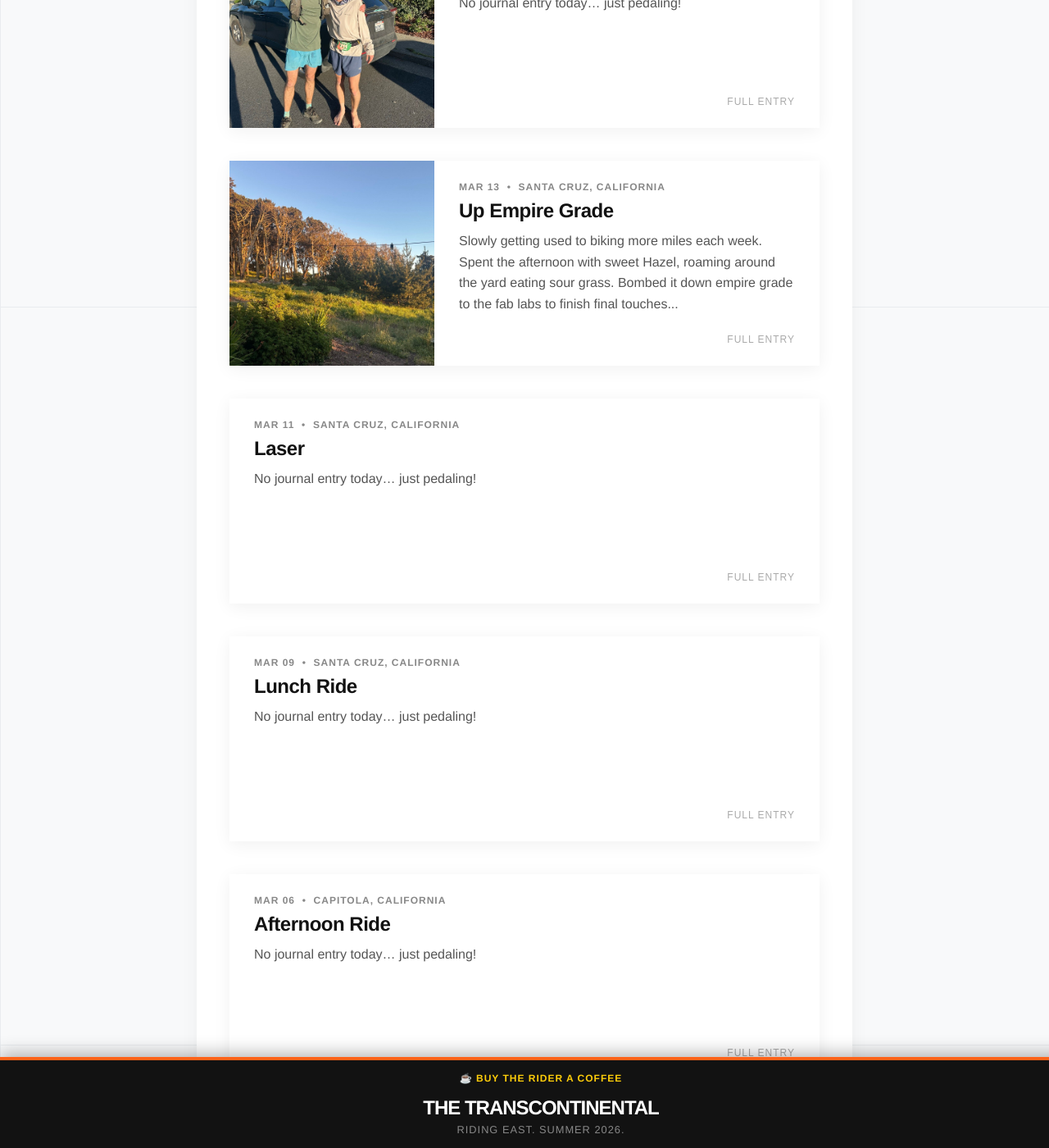
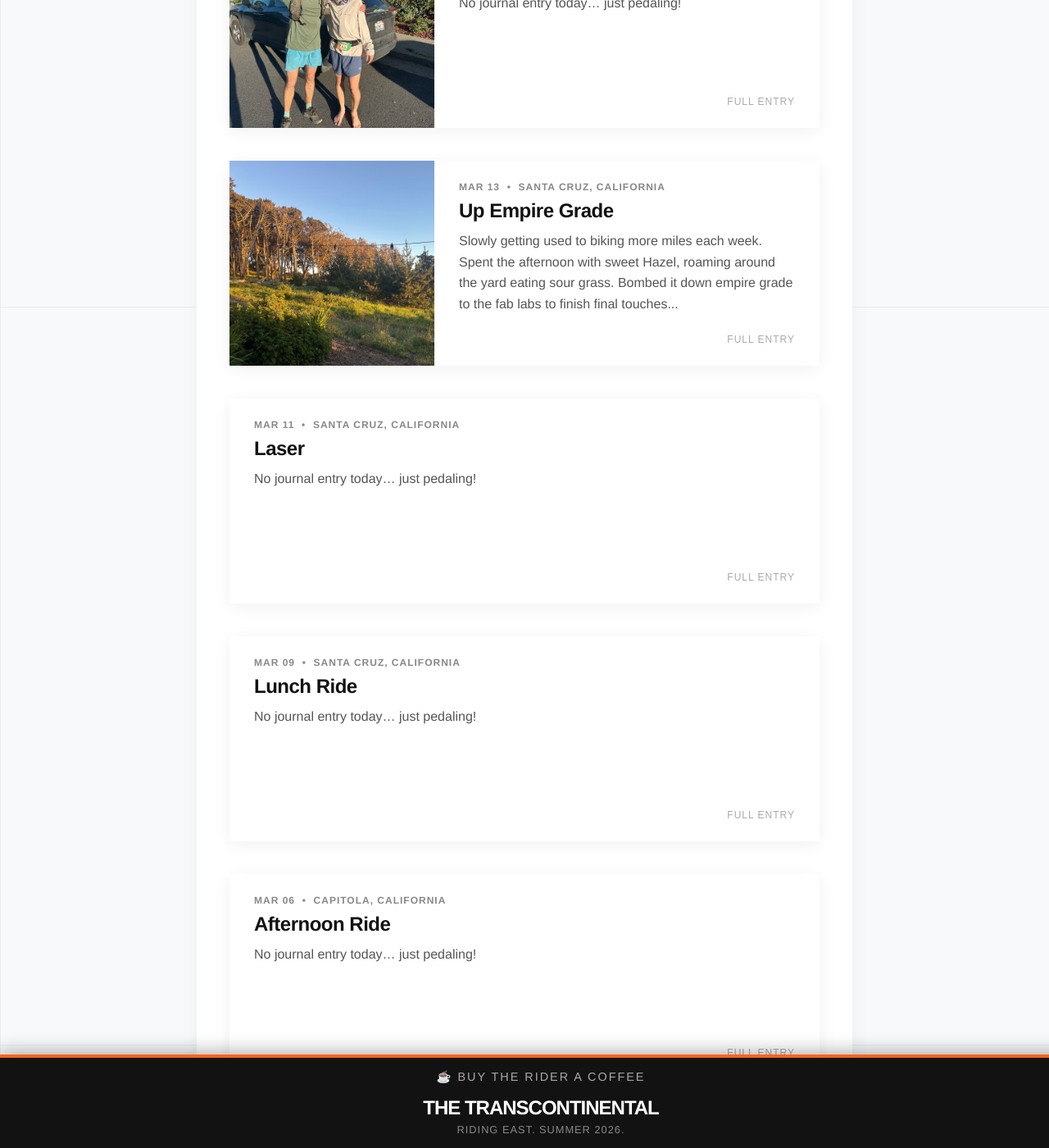
Before and after one commit to mschiller87/bike-tracker, a Jekyll site: the page built from index.html, in a window 1280 px wide and 1400 px high, scrolled down 526 px. Shown: the whole window at 82% size. Built offline with Jekyll 4.4.1, drawn with Linux system fonts in a browser that asks for light colours.

Commit message:
Update default.html

```diff
--- a/_layouts/default.html
+++ b/_layouts/default.html
@@ -114,15 +114,14 @@
 
         .link-footer {
             color: #aaa;
-            font-weight: bold;
             text-transform: uppercase;
-            letter-spacing: 1px;
+            letter-spacing: 2px;
             text-decoration: none;
-            font-size: clamp(0.65rem, 3vw, 0.75rem);
+            font-size: clamp(0.65rem, 2vw, 0.9rem);
             transition: color 0.2s;
+            white-space: nowrap;
         }
 
-        .link-tip { color: #FCCC0A; }
         .link-tip:hover { color: #fff; }
 
         @media (max-width: 600px) {
```
